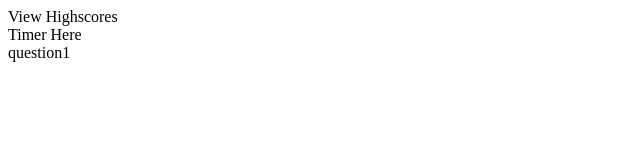
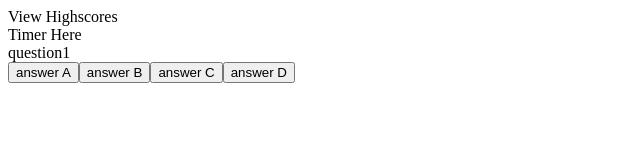
Before and after one commit to chill-phil/coding-quiz, a plain HTML site: page index.html in a window 1280 px wide. Both pictures are taken after a click on the button "Start Quiz!". Shown: the whole page, without its empty margins (0-640 px from the left). Drawn offline with Linux system fonts and the light colour scheme.

Commit message:
start quiz function working correctly

```diff
--- a/assets/js/script.js
+++ b/assets/js/script.js
@@ -1,6 +1,53 @@
-var startQuizBtnEl = document.getElementById('start-quiz');
-var mainEl = document.getElementById('main')
-var quizQuestions = ['question1', 'question2', 'question3'];
+var startQuizBtnEl = document.querySelector('#start-quiz');
+var quizSection = document.querySelector('#quiz-section')
+var quizQuestions = ['question1', 'question2', 'question3', 'question4', 'question5'];
+var correctAnswer1 = document.getElementById('')
+
+
+
+var toQ5 = function() {
+    alert('toQ2');
+};
+
+
+var toQ4 = function() {
+    alert('toQ2');
+};
+
+
+
+var toQ3 = function() {
+    alert('toQ3');
+};
+
+
+
+
+
+
+
+
+
+
+var toQ2 = function() {
+    alert('toQ2');
+
+    // remove last question
+    quizSection.innerHTML = '';
+
+    // create 2nd question
+    var next= document.createElement('button');
+    next.textContent = 'next';
+    quizSection.appendChild(next);
+    next.addEventListener('click', toQ3);
+
+    /* Left off here, want to contiue dynamically adding buttons that
+    get me through to the end of 5 multiple choice questions.
+    I know there is a way to compress this functionality with for/while loops
+    and arrays, but I am just not there yet. Still grasping how to set and
+    call variables for page mechanics */
+};
+
 
 
 var startQuiz = function () {
@@ -8,17 +55,57 @@ var startQuiz = function () {
     alert('The quiz has begun!');
 
     // remove start quiz section
-    mainEl.innerHTML = '';
+    quizSection.innerHTML = '';
 
-    // add 1st question
-    var quizQuestion1 = document.createElement('section');
-    quizQuestion1.className = 'quiz-section';
-    quizQuestion1.textContent = quizQuestions[0];
+    // create 1st question
+    var q1 = document.createElement('section');
+    q1.className = 'quiz-section';
+    q1.textContent = quizQuestions[0];
 
     // display 1st question in place of star screen
-    document.body.appendChild(quizQuestion1);
+    quizSection.appendChild(q1);
+
+
+    // create 1st question answer choices
+    var q1AnswerA = document.createElement('button');
+        q1AnswerA.setAttribute('id', 'correctAnswer1')
+        q1AnswerA.addEventListener('click', function() {
+            alert('correct!');
+            toQ2();
+        });
+
+    var q1AnswerB = document.createElement('button');
+        q1AnswerB.setAttribute('id', 'wrongAnswer1')
+        q1AnswerB.addEventListener('click', function() {
+            alert('Wrong!');
+        });
+
+    var q1AnswerC = document.createElement('button');
+        q1AnswerC.setAttribute('id', 'wrongAnswer1')
+        q1AnswerC.addEventListener('click', function() {
+            alert('Wrong!');
+        });
+
+    var q1AnswerD = document.createElement('button');
+        q1AnswerD.setAttribute('id', 'wrongAnswer1')
+        q1AnswerD.addEventListener('click', function() {
+            alert('Wrong!');
+        });
+
+
+
+    q1AnswerA.textContent = 'answer A';
+    q1AnswerB.textContent = 'answer B';
+    q1AnswerC.textContent = 'answer C';
+    q1AnswerD.textContent = 'answer D';
+
+
+    quizSection.appendChild(q1AnswerA);
+    quizSection.appendChild(q1AnswerB);
+    quizSection.appendChild(q1AnswerC);
+    quizSection.appendChild(q1AnswerD);
 };
 
 
 
-startQuizBtnEl.addEventListener("click", startQuiz);
+startQuizBtnEl.addEventListener('click', startQuiz);
--- a/index.html
+++ b/index.html
@@ -14,9 +14,11 @@
         <div>Timer Here</div>
     </header>
 
-    <main id = "main">
-        <p>Click button below to start quiz!</p>
-        <button class="btn" id="start-quiz">Start Quiz!</button>
+    <main id = 'main'>
+        <section id = 'quiz-section'>
+            <p>Click button below to start quiz!</p>
+            <button class="btn" id="start-quiz">Start Quiz!</button>
+        </section>
     </main>
 
     <script src="./assets/js/script.js"></script>
```
